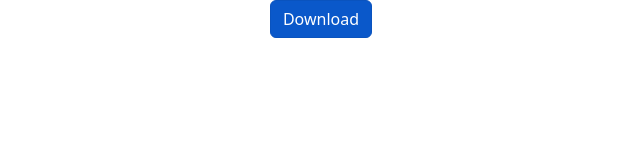
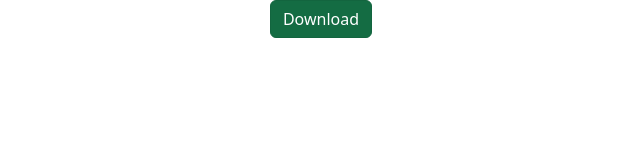
Before and after one commit to MasterZeeno/itdhelp, a plain HTML site: page index.html in a window 1280 px wide. Shown: the whole page, without its empty margins (319-959 px from the left). Drawn offline with nearby package versions, Linux system fonts and the light colour scheme.

Commit message:
Update index.html

```diff
--- a/index.html
+++ b/index.html
@@ -8,6 +8,6 @@
     <link href="https://cdn.jsdelivr.net/npm/bootstrap@5.3.3/dist/css/bootstrap.min.css" rel="stylesheet" integrity="sha384-QWTKZyjpPEjISv5WaRU9OFeRpok6YctnYmDr5pNlyT2bRjXh0JMhjY6hW+ALEwIH" crossorigin="anonymous">
   </head>
   <body style=" display: flex;justify-content: center;align-items: center;">
-    <a href="#" class="btn btn-primary active" role="button" data-bs-toggle="button" aria-pressed="true">Download</a>
+    <a href="#" class="btn btn-success active" role="button" data-bs-toggle="button" aria-pressed="true">Download</a>
   </body>
 </html>
```
